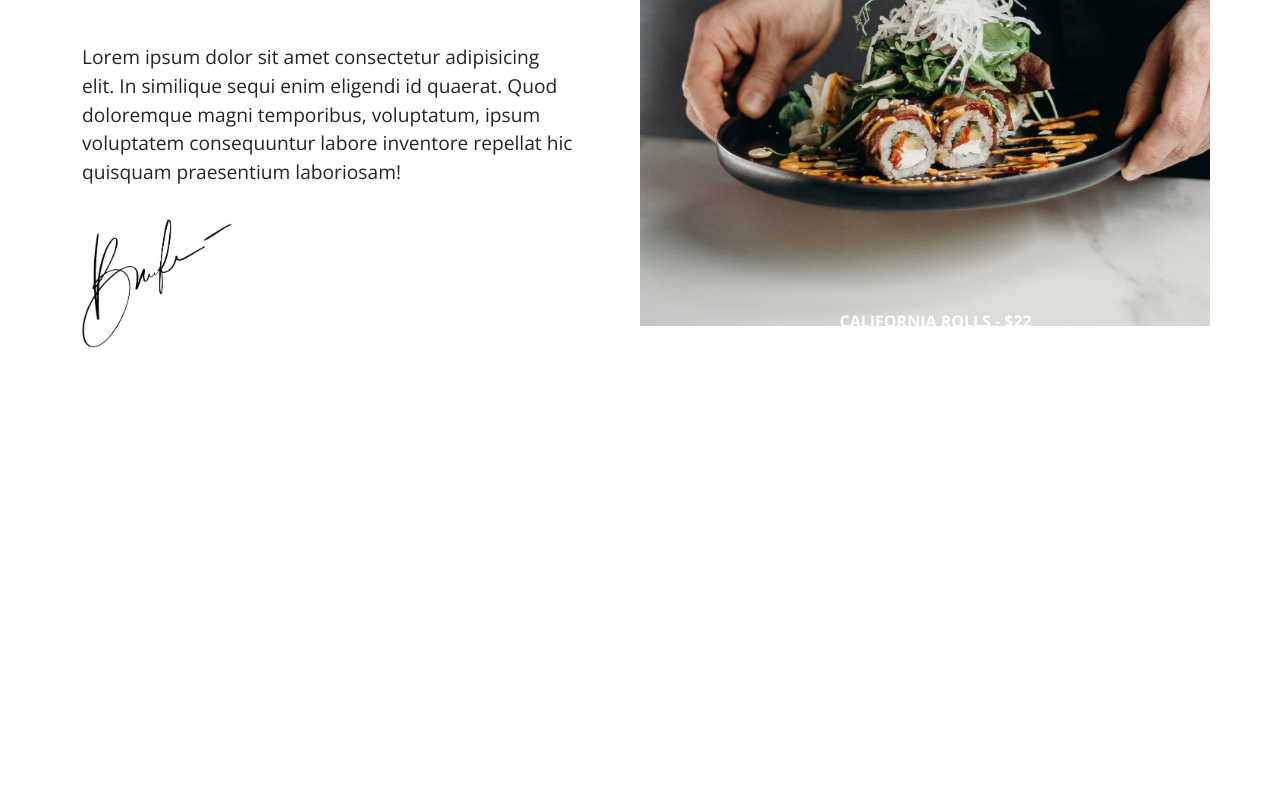
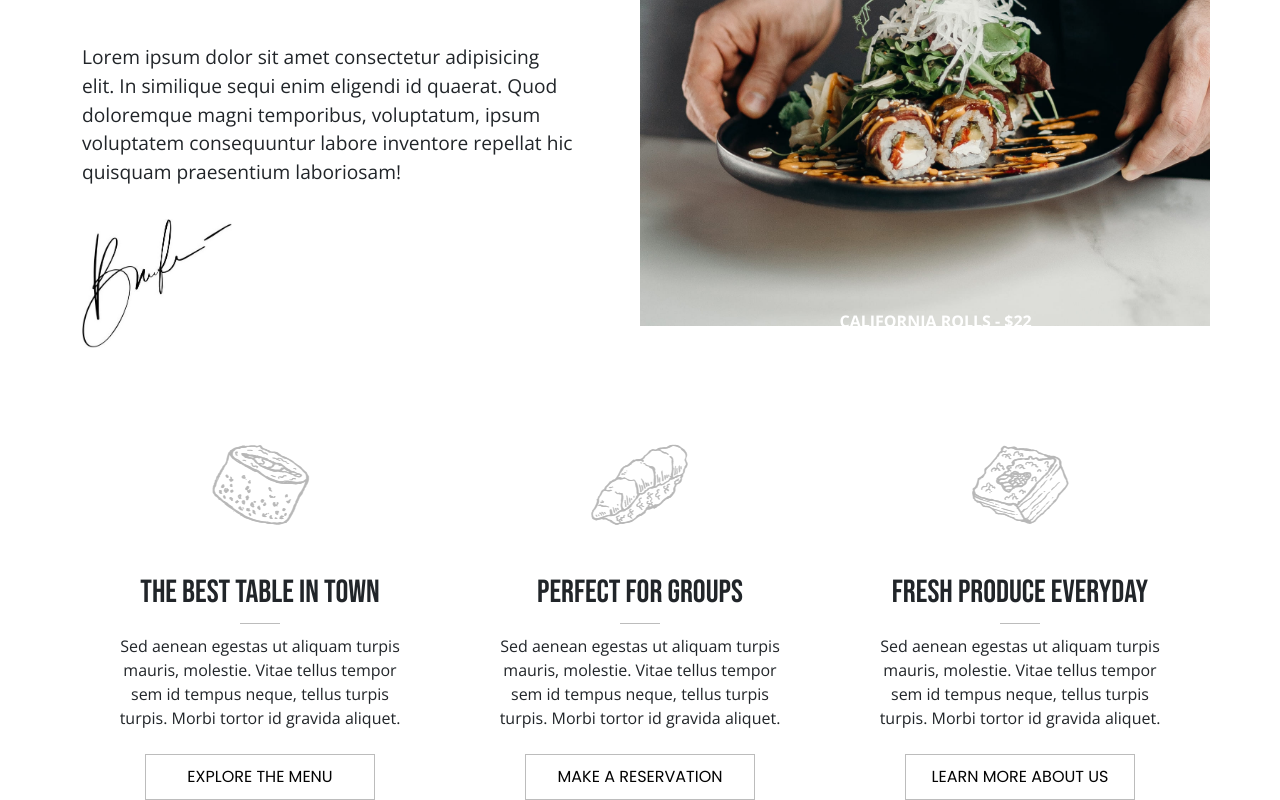
Before and after one commit to stecala/proj-html-vuejs, a Vue app: page / in a window 1280 px wide. Shown: the part 1601-2401 px from the top of the page. Before the commit the page ends 1997 px from the top, so only its background shows below. Built offline with nearby package versions, Linux system fonts and the light colour scheme; a web font is replaced by a local one.

Commit message:
Feat (end component) ⭐ PromoCard is ready and styled

```diff
--- a/src/App.vue
+++ b/src/App.vue
@@ -31,21 +31,24 @@ export default {
 body{
 font-family: 'Open Sans', sans-serif;
 }
-.my-btn-white{
+.my-btn-white,
+.my-btn-dark{
   width: 230px;
   font-size: 1rem;
   text-align: center;
   padding: 10px 0;
   cursor: pointer;
-  border: 1px solid white;
   font-family: 'Poppins', sans-serif;
   text-transform: uppercase;
   transition: all 0.5s ease-in;
+}
+.my-btn-white{
+  border: 1px solid white;
   a{
-    text-decoration: none;
-    color: $txtColorWhite;
-  }
-  &:hover{
+      text-decoration: none;
+      color: $txtColorWhite;
+    }
+     &:hover{
       background-color: white;
       border: 1px solid black;
   }
@@ -53,4 +56,14 @@ font-family: 'Open Sans', sans-serif;
     color: black;
   }
 }
+.my-btn-dark{
+  border: 1px solid $txtColorUnselected;
+  a{
+    text-decoration: none;
+    color: $blackBg;
+  }
+  &:hover{
+      border: 1px solid black;
+  }
+}
 </style>
--- a/src/components/MainApp.vue
+++ b/src/components/MainApp.vue
@@ -17,7 +17,8 @@ export default {
     return{
       cardsList : [
         {
-          img : '../../../public/img/sushi-1.png',
+          img : '/img/sushi-1.png',
+          title : 'the best table in town',
           txt : 'Sed aenean egestas ut aliquam turpis mauris, molestie. Vitae tellus tempor sem id tempus neque, tellus turpis turpis. Morbi tortor id gravida aliquet.',
           btn : {
             url : '#',
@@ -25,7 +26,8 @@ export default {
           }
         },
          {
-          img : '../../../public/img/sushi-2.png',
+          img : '/img/sushi-2.png',
+          title : 'perfect for groups',
           txt : 'Sed aenean egestas ut aliquam turpis mauris, molestie. Vitae tellus tempor sem id tempus neque, tellus turpis turpis. Morbi tortor id gravida aliquet.',
           btn : {
             url : '#',
@@ -33,7 +35,8 @@ export default {
           }
         },
          {
-          img : '../../../public/img/sushi-3.png',
+          img : '/img/sushi-3.png',
+          title : 'fresh produce everyday',
           txt : 'Sed aenean egestas ut aliquam turpis mauris, molestie. Vitae tellus tempor sem id tempus neque, tellus turpis turpis. Morbi tortor id gravida aliquet.',
           btn : {
             url : '#',
--- a/src/components/Main_Components/PromoCard.vue
+++ b/src/components/Main_Components/PromoCard.vue
@@ -1,15 +1,39 @@
 <template>
-  <div class="col-4">
-
+  <div class="col-4 text-center px-5">
+        <div class="mb-5">
+            <img :src="element.img" alt="sushi">
+        </div>
+        <h2>{{element.title}}</h2>
+        <div class="small-line"></div>
+        <p>
+            {{element.txt}}
+        </p>
+        <div class="my-btn-dark mt-4 mx-auto">
+            <a :href="element.btn.url">{{element.btn.txt_btn}}</a>
+        </div>
   </div>
 </template>
 
 <script>
 export default {
-
+    props :{
+        element : Object
+    }
 }
 </script>
 
-<style>
+<style scoped lang="scss">
+@import '../../assets/style/variables.scss';
+h2{
+    font-size: 2rem;
+    font-family: 'Bebas Neue', cursive;
+
+}
+.small-line{
+    width: 40px;
+    height: 1px;
+    background-color: $txtColorUnselected;
+    margin: 10px auto;
+}
 
 </style>
--- a/src/components/Main_Components/PromoCardsList.vue
+++ b/src/components/Main_Components/PromoCardsList.vue
@@ -1,7 +1,7 @@
 <template>
-  <div class="container-lg mt-5">
+  <div class="container-lg mt-5 pt-5">
      <div class="row">
-        <PromoCard />
+        <PromoCard  v-for="(element , index) in cardsList" :key="index"  :element="element" />
      </div>
   </div>
 </template>
```
